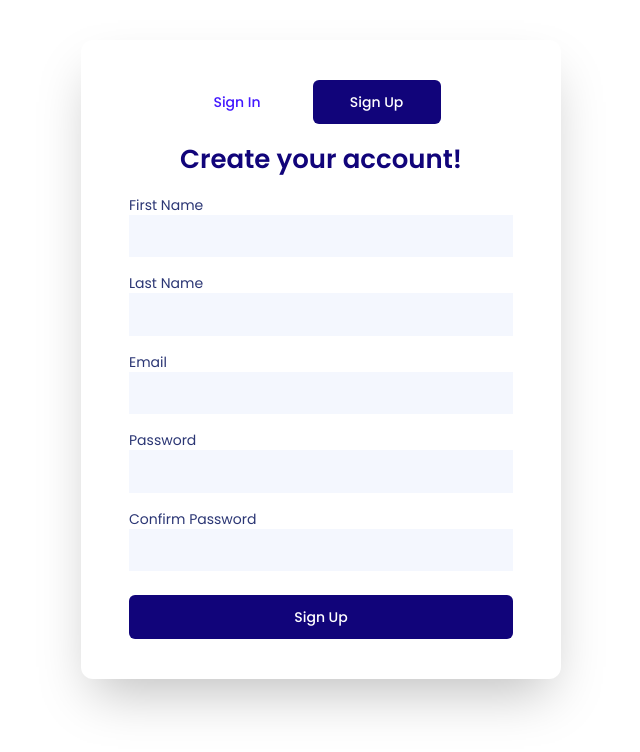
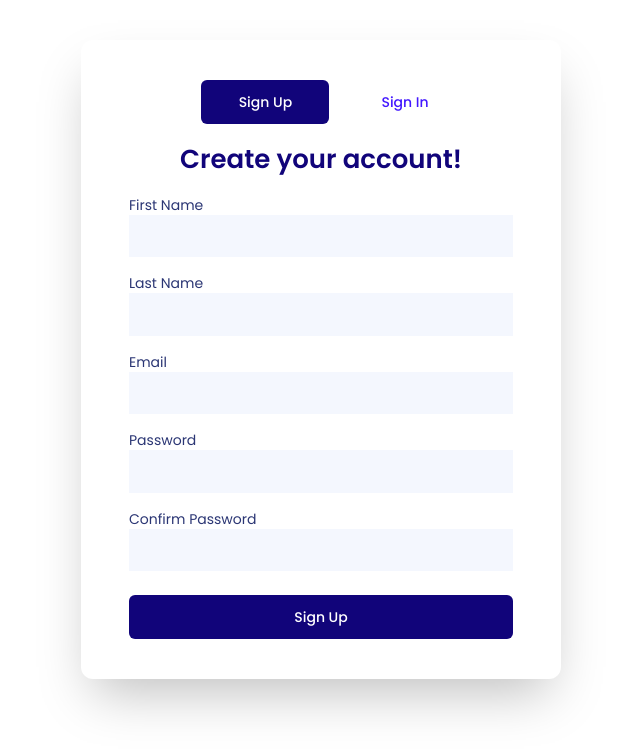
Before and after one commit to ekufta0530/NomadTaxPro-frontend, a Next.js app: page /signup in a window 1280 px wide. Shown: the top 752 px of the page, without its empty margins (319-959 px from the left). Built offline with nearby package versions, Linux system fonts and the light colour scheme.

Commit message:
added text

```diff
--- a/app/(auth)/signup/page.tsx
+++ b/app/(auth)/signup/page.tsx
@@ -14,16 +14,16 @@ export default function SignUpPage() {
       >
         <Flex variant="rowStartCenter" className="gap-10">
           <Button
+            variant="solid-dark-blue"
+            text="Sign Up"
+            size="md"
+            className="text-white w-32"
+          />
+          <Button
             variant="standard"
             text="Sign In"
             size="sm"
             className="text-purple-blue"
-          />
-          <Button
-            variant="solid-dark-blue"
-            text="Sign Up"
-            size="md"
-            className="text-white w-32"
           />
         </Flex>
         <Text
```
